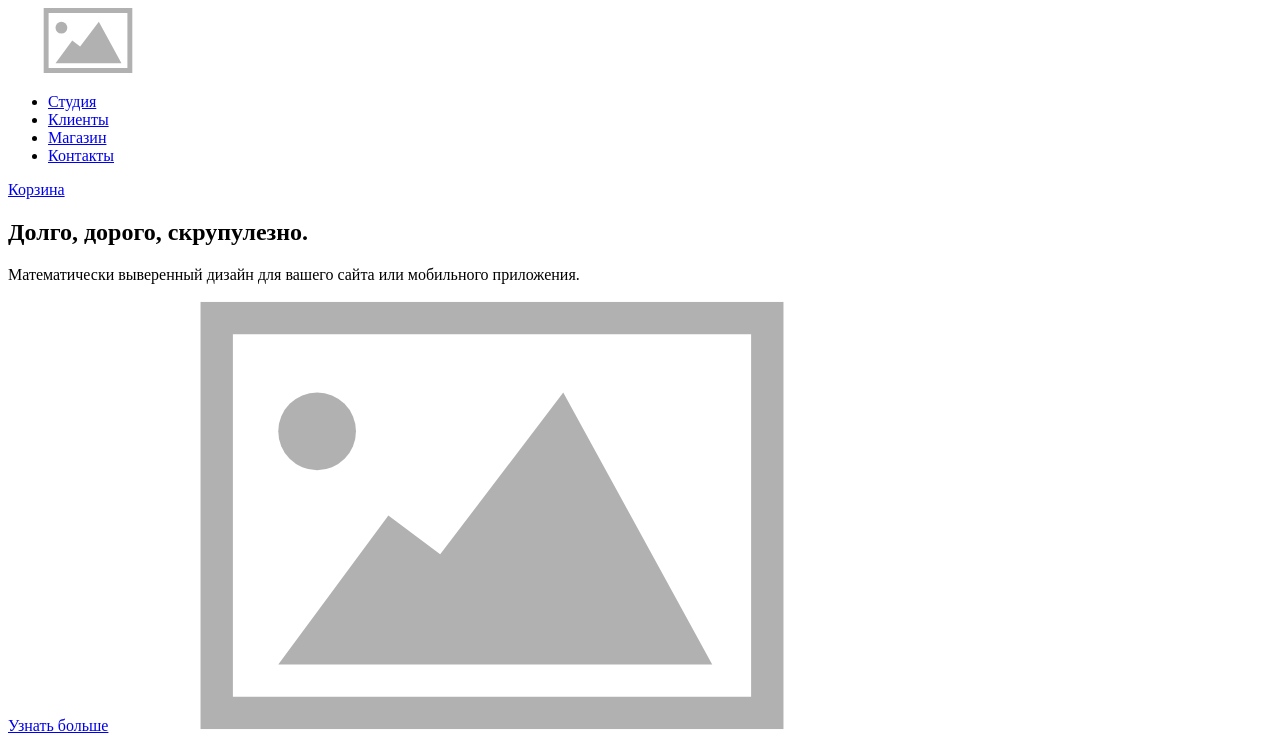
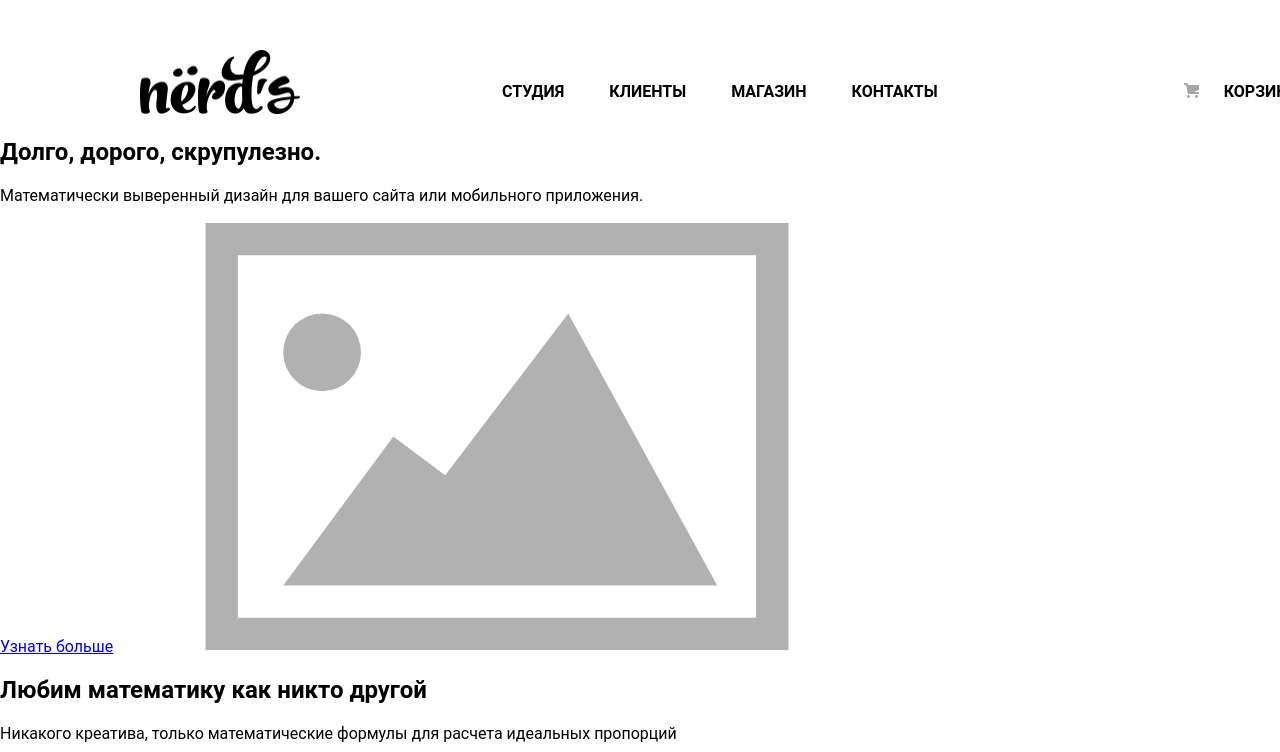
Before and after one commit to AndrewChernigovsky/nerds-girey, a plain HTML site: page index.html in a window 1280 px wide. Shown: the top 752 px of the page. Drawn offline with Linux system fonts and the light colour scheme.

Commit message:
Стили header

```diff
--- /dev/null
+++ b/css/style.css
@@ -0,0 +1,107 @@
+body {
+    width: 1440px;
+    margin: 0 auto;
+    max-width: 100%;
+    font-family: "Roboto" , sans-serif;
+}
+
+.header-main {
+    margin: 0;
+    padding: 0;
+}
+
+.header-main__wrapper {
+    display: flex;
+    margin: 0;
+    padding: 0;
+}
+
+.header-main__logo-link {
+    margin: 0;
+    margin-left: 140px;
+    margin-top: 49px;
+}
+
+.header-main__logo-image {
+    display: block;
+}
+
+.header-main__navigation {
+    margin-left: 202px;
+    margin-right: 246px;
+    margin-top: 75px;
+    margin-bottom: 9px;
+}
+
+.header-main__navigation-list {
+    display: flex;
+    margin: 0;
+    padding: 0;
+    list-style-type: none;
+    padding-top: 7px;
+    padding-bottom: 8px;
+}
+
+.header-main__navigation-list-item {
+    margin: 0;
+    padding: 0;
+    margin-left: 0;
+    margin-right: 45px;
+    font-size: 16px;
+    text-transform: uppercase;
+    font-weight: 700;
+}
+
+.header-main__navigation-list-item:last-child {
+    margin-right: 0;
+}
+
+.header-main__navigation-link {
+    display: block;
+    text-decoration: none;
+    color: black;
+    padding: 0;
+}
+
+.header-main__navigation-link:hover {
+    color:red;
+}
+
+.header-main__navigation-link:active {
+    color:grey;
+}
+
+.header-main__navigation-cart-link {
+    display: block;
+    box-sizing: border-box;
+    margin-top: 83px;
+    margin-right: 25px;
+    padding: 0;
+    text-decoration: none;
+    height: 15px;
+    width: 15px;
+}
+
+.header-main__navigation-cart {
+    margin: 0;
+    padding: 0;
+    padding-bottom: 8px;
+    padding-top: 7px;
+    margin-top: 75px;
+    margin-right: 140px;
+    margin-bottom: 9px;
+    font-size: 16px;
+    text-transform: uppercase;
+    font-weight: 700;
+    text-decoration: none;
+    color: black;
+}
+
+
+.header-main__navigation-cart:hover {
+    color:red;
+}
+
+.header-main__navigation-cart:active {
+    color:grey;
+}
--- a/index.html
+++ b/index.html
@@ -4,14 +4,15 @@
 <head>
     <meta charset="UTF-8">
     <meta name="viewport" content="width=device-width, initial-scale=1.0">
+    <link rel="stylesheet" href="./css/style.css">
     <title>Nerds-main</title>
 </head>
 
 <body>
     <header class="header-main">
         <div class="header-main__wrapper">
-            <a class="header-main__logo-link" href="#"><img class="header-main__logo-image"
-                    src="./image/placeholder.svg" alt="logotype" width="160px" height="65px"></a>
+            <a class="header-main__logo-link" href="#"><img class="header-main__logo-image" src="./image/nerds-logo.png"
+                    alt="logotype" width="160px" height="65px"></a>
             <nav class="header-main__navigation">
                 <ul class="header-main__navigation-list">
                     <li class="header-main__navigation-list-item"><a class="header-main__navigation-link"
@@ -24,6 +25,8 @@
                             href="#">Контакты</a></li>
                 </ul>
             </nav>
+            <a class="header-main__navigation-cart-link" href="#"><img class="header-main__navigation-cart-image"
+                    src="/image/cart-icon.svg" alt="Логотип корзины." width="15px" height="15px"></a>
             <a class="header-main__navigation-cart" href="#">Корзина</a>
         </div>
     </header>
```
Also changed, not shown: Image/cart-icon.svg (added), Image/nerds-logo.png (added).
